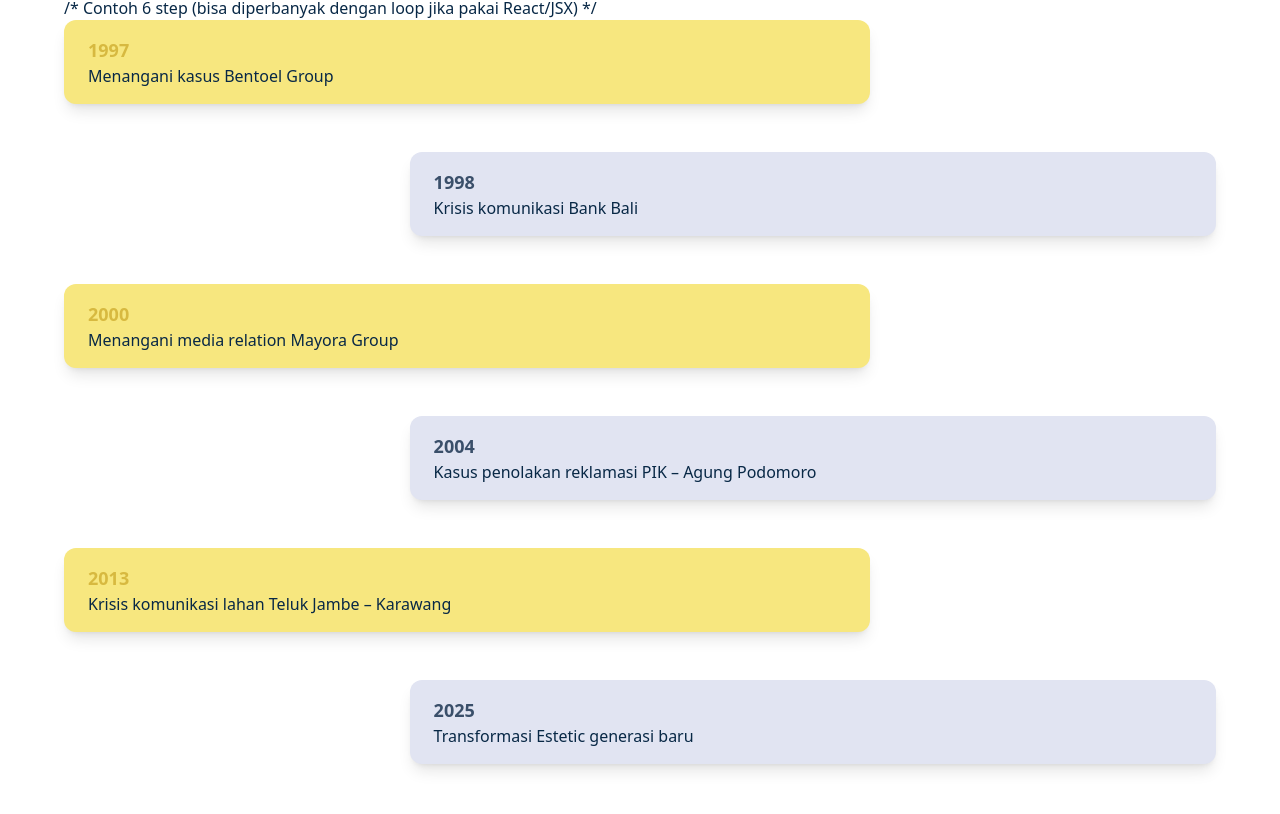
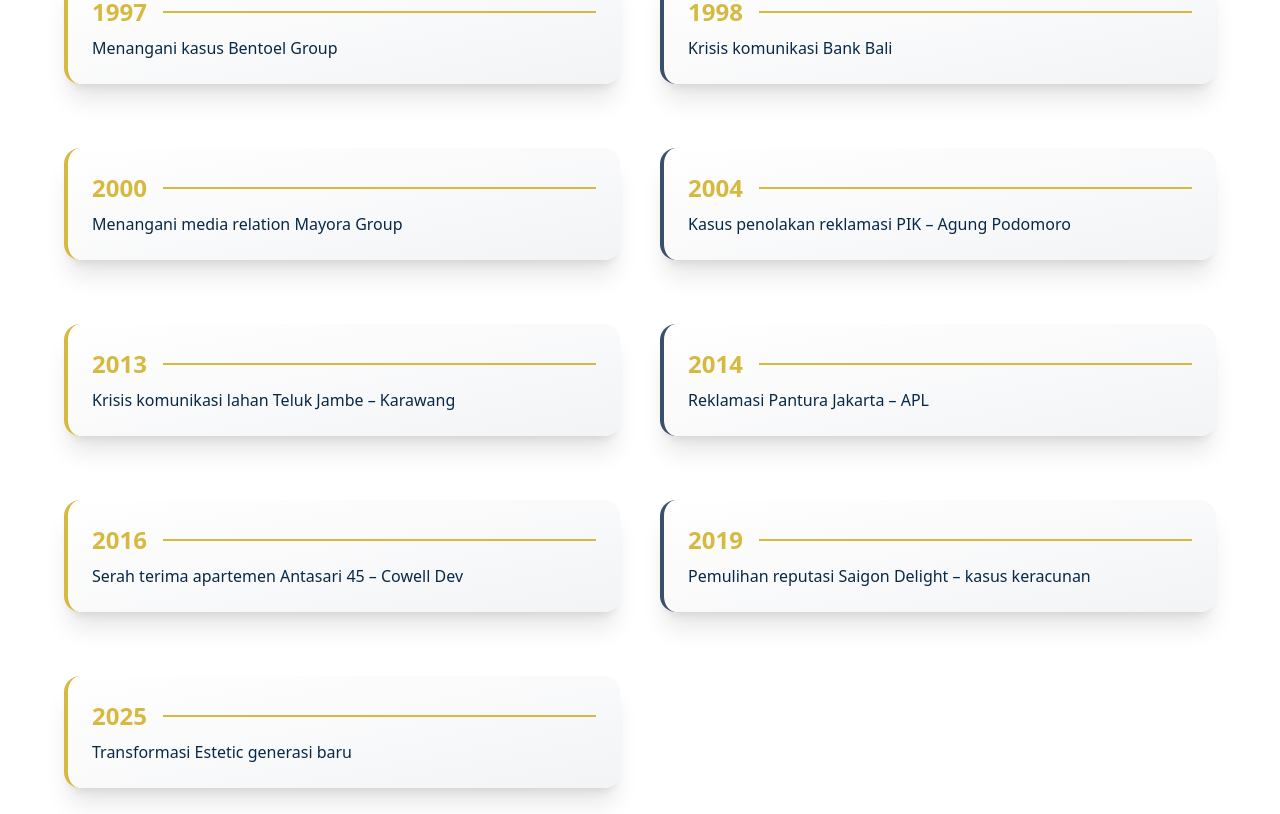
Before and after one commit to ProfAdri90/estetic-dinamis, a Next.js app: page / in a window 1280 px wide. Shown: the part 2486-3300 px from the top of the page. Built offline with nearby package versions, Linux system fonts and the light colour scheme.

Commit message:
Update index.js

```diff
--- a/pages/index.js
+++ b/pages/index.js
@@ -459,46 +459,32 @@
     ))}
   </div>
 </section>
-  <section id="sukses" class="relative py-20 bg-white text-[#082846]">
-  <h3 class="text-3xl font-bold mb-16 text-center">
+ <section id="sukses" className="relative py-20 bg-white text-[#082846]">
+  <h3 className="text-3xl font-bold mb-16 text-center">
     Cerita Sukses Kami
   </h3>
 
-  <div class="relative max-w-6xl mx-auto">
-    /* Wrapper untuk anak tangga*/
-    <div class="flex flex-col space-y-12">
-      /* Contoh 6 step (bisa diperbanyak dengan loop jika pakai React/JSX) */
-
-      <div class="relative w-full md:w-[70%] bg-[#f7e77f] py-4 px-6 rounded-xl shadow-lg ml-0">
-        <h4 class="font-bold text-lg text-[#d7b940]">1997</h4>
-        <p>Menangani kasus Bentoel Group</p>
-      </div>
-
-      <div class="relative w-full md:w-[70%] bg-[#e1e4f2] py-4 px-6 rounded-xl shadow-lg ml-auto">
-        <h4 class="font-bold text-lg text-[#3a4f6a]">1998</h4>
-        <p>Krisis komunikasi Bank Bali</p>
-      </div>
-
-      <div class="relative w-full md:w-[70%] bg-[#f7e77f] py-4 px-6 rounded-xl shadow-lg ml-0">
-        <h4 class="font-bold text-lg text-[#d7b940]">2000</h4>
-        <p>Menangani media relation Mayora Group</p>
-      </div>
-
-      <div class="relative w-full md:w-[70%] bg-[#e1e4f2] py-4 px-6 rounded-xl shadow-lg ml-auto">
-        <h4 class="font-bold text-lg text-[#3a4f6a]">2004</h4>
-        <p>Kasus penolakan reklamasi PIK – Agung Podomoro</p>
-      </div>
-
-      <div class="relative w-full md:w-[70%] bg-[#f7e77f] py-4 px-6 rounded-xl shadow-lg ml-0">
-        <h4 class="font-bold text-lg text-[#d7b940]">2013</h4>
-        <p>Krisis komunikasi lahan Teluk Jambe – Karawang</p>
-      </div>
-
-      <div class="relative w-full md:w-[70%] bg-[#e1e4f2] py-4 px-6 rounded-xl shadow-lg ml-auto">
-        <h4 class="font-bold text-lg text-[#3a4f6a]">2025</h4>
-        <p>Transformasi Estetic generasi baru</p>
-      </div>
-    </div>
+  <div className="relative max-w-6xl mx-auto grid grid-cols-1 md:grid-cols-2 gap-y-16 gap-x-10">
+    {successStory.map((item, index) => (
+      <motion.div
+        key={index}
+        initial={{ opacity: 0, y: 30, x: index % 2 === 0 ? -20 : 20 }}
+        whileInView={{ opacity: 1, y: 0, x: 0 }}
+        transition={{ duration: 0.6, delay: index * 0.2 }}
+        viewport={{ once: true }}
+        className={`relative p-6 rounded-2xl shadow-xl border-l-4 ${
+          index % 2 === 0
+            ? 'md:col-start-1 border-[#d7b940]'
+            : 'md:col-start-2 border-[#3a4f6a]'
+        } bg-gradient-to-br from-white to-gray-100`}
+      >
+        <div className="flex items-center gap-4 mb-2">
+          <div className="text-2xl font-bold text-[#d7b940]">{item.year}</div>
+          <div className="h-[2px] flex-1 bg-[#d7b940]" />
+        </div>
+        <p className="text-sm md:text-base">{item.text}</p>
+      </motion.div>
+    ))}
   </div>
 </section>
 
```
